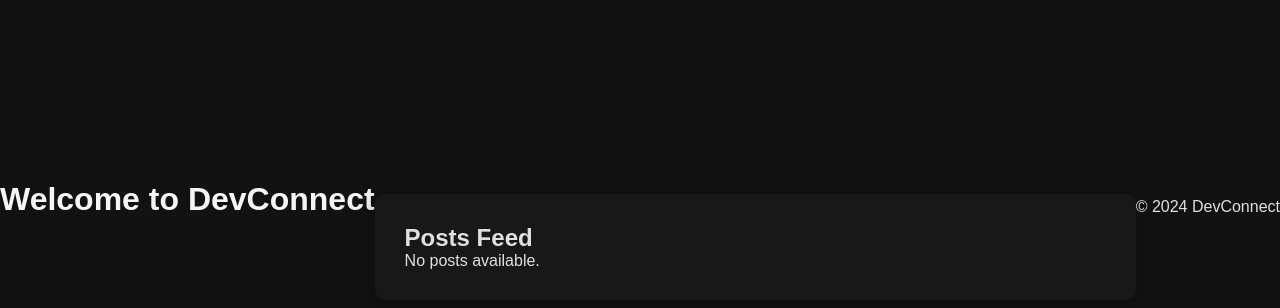
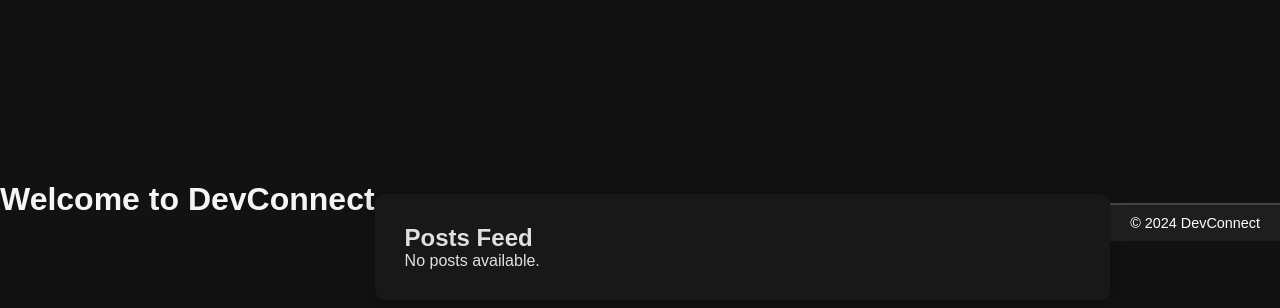
Before and after one commit to Seafzz/pp4, a Django app: template social/templates/feed.html in a window 1280 px wide. Shown: the part 193-501 px from the top of the page. Run offline with Django 3.2, Linux system fonts and the light colour scheme; the template is opened without the code that fills it, so the values that code supplies are empty.

Commit message:
added footer styling

```diff
--- a/static/css/style.css
+++ b/static/css/style.css
@@ -174,6 +174,23 @@
 .alert-info {
     background-color: #2196F3; /* Blue for info messages */
 }
+
+/* Footer */
+footer {
+    background-color: #1e1e1e;
+    color: #fff;
+    padding: 10px 20px;
+    text-align: center;
+    font-size: 0.9rem;
+    margin-top: 30px;
+    border-top: 2px solid #444;
+}
+
+
+
+
+
+
 /* mediaQuery */
 @media (max-width: 768px) {
     .container {
```
